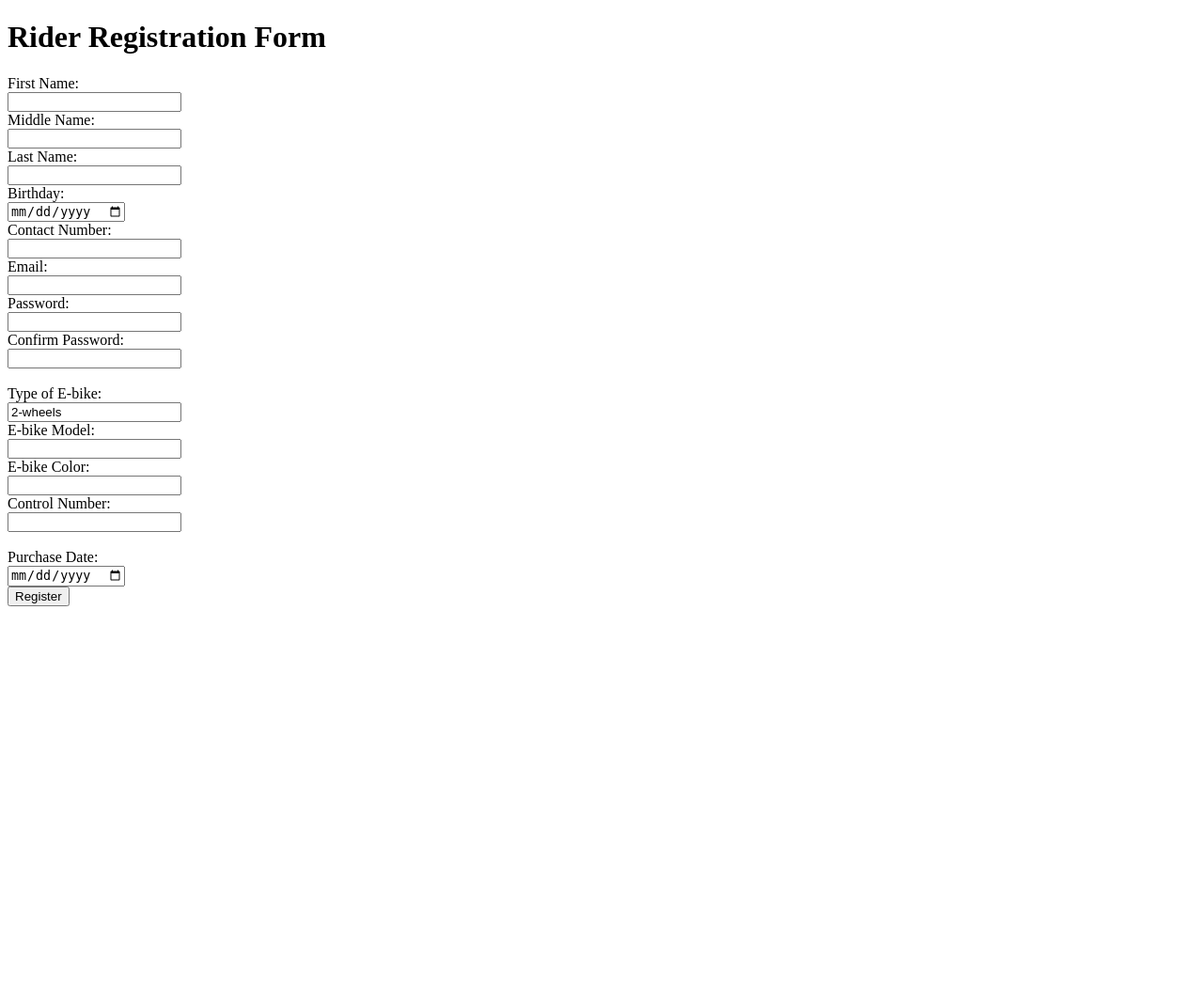
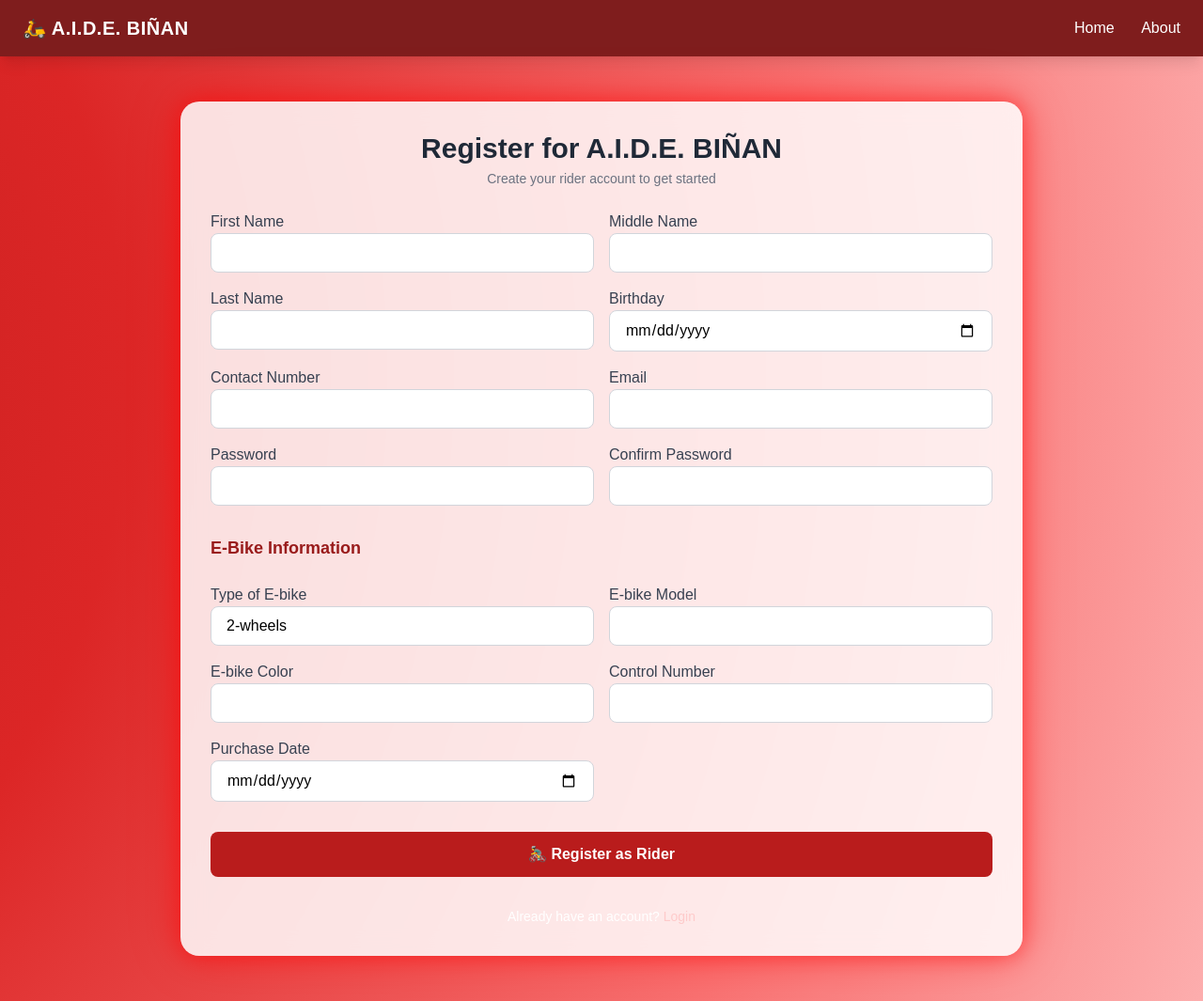
Before and after one commit to CiaBautista/AIDE_Binan, a PHP site: page /register_rider.php in a window 1280 px wide. Shown: the whole page at 94% size. Before the commit the page ends 645 px from the top, so only its background shows below. Run offline with PHP 8.4, Linux system fonts and the light colour scheme; some libraries are stand-ins or nearby versions.

Commit message:
Sarmiento update

```diff
--- a/rider/register_rider.php
+++ b/rider/register_rider.php
@@ -2,133 +2,160 @@
 <!DOCTYPE html>
 <html lang="en">
 <head>
-    <meta charset="UTF-8">
-    <title>Rider Registration - AIDE Biñan</title>
+    <meta charset="UTF-8" />
+    <meta name="viewport" content="width=device-width, initial-scale=1" />
+    <title>AIDE Biñan - Rider Registration</title>
+    <script src="https://cdn.tailwindcss.com"></script>
+    <style>
+        body {
+            font-family: 'Poppins', sans-serif;
+            height: 100vh;
+            margin: 0;
+            display: flex;
+            flex-direction: column;
+            background: radial-gradient(circle at center, #b91c1c, #dc2626, #f87171, #ffcccc);
+            background-size: 300% 300%;
+            animation: moveBG 15s ease infinite;
+        }
+
+        @keyframes moveBG {
+            0% { background-position: 0% 50%; }
+            50% { background-position: 100% 50%; }
+            100% { background-position: 0% 50%; }
+        }
+
+        .glass-box {
+            background: rgba(255, 255, 255, 0.85);
+            backdrop-filter: blur(12px);
+            box-shadow:
+                0 0 20px rgba(255, 0, 0, 0.4),
+                0 0 40px rgba(255, 0, 0, 0.3),
+                0 0 60px rgba(255, 0, 0, 0.2);
+            border-radius: 20px;
+            padding: 2rem;
+            transition: box-shadow 0.4s ease;
+        }
+
+        .glass-box:hover {
+            box-shadow:
+                0 0 30px rgba(255, 50, 50, 0.6),
+                0 0 50px rgba(255, 50, 50, 0.5),
+                0 0 80px rgba(255, 50, 50, 0.4);
+        }
+
+        .section-title {
+            font-size: 1.125rem;
+            font-weight: 600;
+            color: #991b1b;
+            margin-top: 1rem;
+            margin-bottom: 0.5rem;
+        }
+
+        .form-label {
+            font-weight: 500;
+            color: #374151;
+        }
+
+        .form-input {
+            border-radius: 0.5rem;
+            padding: 0.5rem 1rem;
+            border: 1px solid #d1d5db;
+            width: 100%;
+        }
+    </style>
 </head>
 <body>
-    <h1>Rider Registration Form</h1>
-
-    <form action="" method="POST">
-        <label>First Name:</label><br><input type="text" name="first_name" required><br>
-        <label>Middle Name:</label><br><input type="text" name="middle_name"><br>
-        <label>Last Name:</label><br><input type="text" name="last_name" required><br>
-        <label>Birthday:</label><br><input type="date" name="birthday" required><br>
-        <label>Contact Number:</label><br><input type="text" name="contact_number" required><br>
-        <label>Email:</label><br><input type="email" name="email" required><br>
-        <label>Password:</label><br><input type="password" name="password" required><br>
-        <label>Confirm Password:</label><br><input type="password" name="confirm_password" required><br><br>
-
-        <label>Type of E-bike:</label><br>
-        <input type="text" name="ebike_type" value="2-wheels" readonly><br>
-        <label>E-bike Model:</label><br><input type="text" name="ebike_model" required><br>
-        <label>E-bike Color:</label><br><input type="text" name="ebike_color" required><br>
-        <label>Control Number:</label><br><input type="text" name="ebike_control_number" required><br><br>
-        <label>Purchase Date:</label><br><input type="date" name="ebike_purchased" required><br>
 
 
-        <button type="submit" name="submit">Register</button>
-    </form>
+<header class="bg-red-900 text-white px-6 py-4 flex justify-between items-center shadow-lg">
+    <h1 class="text-xl font-bold tracking-wide">🛵 A.I.D.E. BIÑAN</h1>
+    <nav class="space-x-6">
+        <a href="#" class="hover:underline">Home</a>
+        <a href="#" class="hover:underline">About</a>
+    </nav>
+</header>
 
-<?php
-function encrypt_data($data, $key) {
-    $iv = openssl_random_pseudo_bytes(16);
-    $encrypted = openssl_encrypt($data, 'AES-256-CBC', $key, 0, $iv);
-    return base64_encode($iv . $encrypted);
-}
+<main class="flex-grow flex items-center justify-center px-4 py-12">
+    <div class="glass-box w-full max-w-4xl">
 
-function decrypt_data($encrypted_data, $key) {
-    $data = base64_decode($encrypted_data);
-    $iv = substr($data, 0, 16);
-    $ciphertext = substr($data, 16);
-    return openssl_decrypt($ciphertext, 'AES-256-CBC', $key, 0, $iv);
-}
-
-function generateOTP($length = 6) {
-    $digits = '0123456789';
-    $otp = '';
-    for ($i = 0; $i < $length; $i++) {
-        $otp .= $digits[random_int(0, strlen($digits) - 1)];
-    }
-    return $otp;
-}
-
-if ($_SERVER["REQUEST_METHOD"] == "POST") {
-    $first_name = ucwords(strtolower(trim($_POST['first_name'])));
-    $middle_name = ucwords(strtolower(trim($_POST['middle_name'])));
-    $last_name = ucwords(strtolower(trim($_POST['last_name'])));
-    $birthday = $_POST['birthday'];
-    $contact_number = trim($_POST['contact_number']);
-    $email = trim($_POST['email']);
-    $password = $_POST['password'];
-    $confirm_password = $_POST['confirm_password'];
-
-    $ebike_type = "2-wheels";
-    $ebike_model = ucwords(strtolower(trim($_POST['ebike_model'])));
-    $ebike_color = ucwords(strtolower(trim($_POST['ebike_color'])));
-    $ebike_control_number = $_POST['ebike_control_number'];
-    $ebike_purchased = $_POST['ebike_purchased'];
-    $ebike_plate = ""; // Assigned by admin later
+        <div class="text-center mb-6">
+            <h2 class="text-3xl font-bold text-gray-800 mb-1">Register for A.I.D.E. BIÑAN</h2>
+            <p class="text-sm text-gray-500">Create your rider account to get started</p>
+        </div>
 
 
-    if ($password !== $confirm_password) {
-        echo "<p style='color:red;'>Passwords do not match.</p>";
-        exit;
-    }
+        <form action="" method="POST" class="grid grid-cols-1 md:grid-cols-2 gap-4">
 
-    $encryption_key = "your-strong-secret-key";
-    $encrypted_email = encrypt_data($email, $encryption_key);
-    $encrypted_contact = encrypt_data($contact_number, $encryption_key);
-    $password_hash = password_hash($password, PASSWORD_DEFAULT);
+            <div>
+                <label class="form-label">First Name</label>
+                <input type="text" name="first_name" required class="form-input">
+            </div>
+            <div>
+                <label class="form-label">Middle Name</label>
+                <input type="text" name="middle_name" class="form-input">
+            </div>
+            <div>
+                <label class="form-label">Last Name</label>
+                <input type="text" name="last_name" required class="form-input">
+            </div>
+            <div>
+                <label class="form-label">Birthday</label>
+                <input type="date" name="birthday" required class="form-input">
+            </div>
+            <div>
+                <label class="form-label">Contact Number</label>
+                <input type="text" name="contact_number" required class="form-input">
+            </div>
+            <div>
+                <label class="form-label">Email</label>
+                <input type="email" name="email" required class="form-input">
+            </div>
+            <div>
+                <label class="form-label">Password</label>
+                <input type="password" name="password" required class="form-input">
+            </div>
+            <div>
+                <label class="form-label">Confirm Password</label>
+                <input type="password" name="confirm_password" required class="form-input">
+            </div>
 
-    $conn = new mysqli("localhost", "root", "", "aide_binan");
-    if ($conn->connect_error) {
-        die("Connection failed: " . $conn->connect_error);
-    }
+            <div class="col-span-2 section-title">E-Bike Information</div>
+
+            <div>
+                <label class="form-label">Type of E-bike</label>
+                <input type="text" name="ebike_type" value="2-wheels" readonly class="form-input">
+            </div>
+            <div>
+                <label class="form-label">E-bike Model</label>
+                <input type="text" name="ebike_model" required class="form-input">
+            </div>
+            <div>
+                <label class="form-label">E-bike Color</label>
+                <input type="text" name="ebike_color" required class="form-input">
+            </div>
+            <div>
+                <label class="form-label">Control Number</label>
+                <input type="text" name="ebike_control_number" required class="form-input">
+            </div>
+            <div>
+                <label class="form-label">Purchase Date</label>
+                <input type="date" name="ebike_purchased" required class="form-input">
+            </div>
 
 
-    $check = $conn->query("SELECT email, contact_number FROM rider_users");
-    while ($row = $check->fetch_assoc()) {
-        $decrypted_email = decrypt_data($row['email'], $encryption_key);
-        $decrypted_contact = decrypt_data($row['contact_number'], $encryption_key);
-        if ($email === $decrypted_email) {
-            echo "<p style='color:red;'>Email is already registered. Please use a different email.</p>";
-            $conn->close();
-            exit;
-        }
-        if ($contact_number === $decrypted_contact) {
-            echo "<p style='color:red;'>Contact number is already registered. Please use a different number.</p>";
-            $conn->close();
-            exit;
-        }
-    }
+            <div class="col-span-2 mt-4">
+                <button type="submit" name="submit" class="w-full bg-red-700 text-white font-semibold py-3 rounded-lg hover:bg-red-800 transition duration-300">
+                    🚴‍♂️ Register as Rider
+                </button>
+            </div>
 
+            <div class="col-span-2 text-center mt-4 text-sm text-white">
+                Already have an account?
+                <a href="#" class="text-red-200 hover:underline">Login</a>
+            </div>
+        </form>
+    </div>
+</main>
 
-    $stmt = $conn->prepare("INSERT INTO rider_users
-        (first_name, middle_name, last_name, birthday, contact_number, email, password_hash, ebike_type, ebike_model, ebike_color, ebike_control_number, ebike_plate, ebike_purchased)
-        VALUES (?, ?, ?, ?, ?, ?, ?, ?, ?, ?, ?, ?, ?)");
-    $stmt->bind_param("sssssssssssss",
-        $first_name, $middle_name, $last_name, $birthday,
-        $encrypted_contact, $encrypted_email, $password_hash,
-        $ebike_type, $ebike_model, $ebike_color, $ebike_control_number,
-        $ebike_plate, $ebike_purchased
-    );
-
-    if ($stmt->execute()) {
-        $otp = generateOTP();
-        $_SESSION['rider_otp'] = $otp;
-        $_SESSION['rider_email'] = $email;
-
-        echo "<script>
-            alert('Registration successful! OTP: $otp');
-            window.location.href = 'verify_otp_rider.php';
-        </script>";
-    } else {
-        echo "<p style='color:red;'>Error: " . $stmt->error . "</p>";
-    }
-
-    $stmt->close();
-    $conn->close();
-}
-?>
 </body>
 </html>
```
